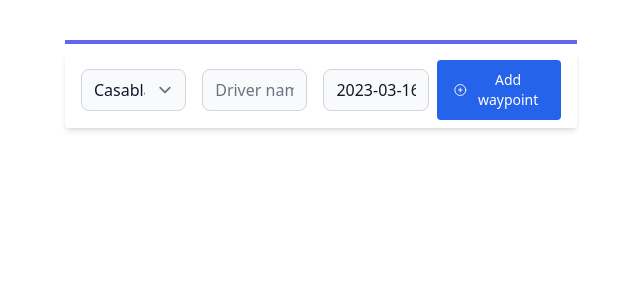
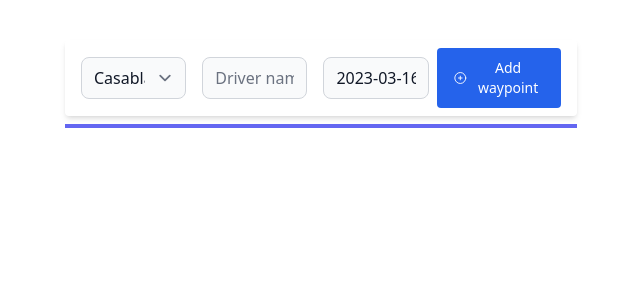
Before and after one commit to marouaneunix/app-waypoints, a React (Vite) app: page / in a window 1280 px wide. Shown: the top 300 px of the page, without its empty margins (319-959 px from the left). Built offline with nearby package versions, Linux system fonts and the light colour scheme.

Commit message:
4-use-reducer

```diff
--- a/src/App.tsx
+++ b/src/App.tsx
@@ -1,22 +1,34 @@
-import { useState } from "react";
+import { useReducer, useState } from "react";
 import "react-datepicker/dist/react-datepicker.css";
 import "./App.css";
 import { Divider } from "./components/ui/Divider";
 import { WaypointLineCreate } from "./components/WaypointLineCreate";
-import { Waypoint, WaypointLine } from "./components/WaypointLineEdit";
+import { Waypoint, WaypointLineEdit } from "./components/WaypointLineEdit";
+import { waypointsReducer } from "./utils/waypointsReducer";
+
+
 
 function App() {
-  const [waypoints, setWaypoints] = useState<Array<Waypoint>>([]);
-  const addWaypoint = (waypoint: Waypoint) => {
-    setWaypoints([waypoint, ...waypoints]);
-  };
+  const [waypoints, dispatch] = useReducer(waypointsReducer, []);
+
+  const toFirst = (waypoint: Waypoint) => {
+    dispatch({type: "toFirst", waypoint: waypoint})
+  }
   return (
     <div className="mx-96 mt-10">
+      <WaypointLineCreate onCreateWaypoint={(waypoint) => dispatch({ type: "add", waypoint: waypoint })} />
+      <Divider />
       {waypoints.map((waypoint, index) => (
-        <WaypointLine key={index} waypoint={waypoint} />
+        <WaypointLineEdit
+          key={index}
+          waypoint={waypoint}
+          onToFirstPlace={toFirst}
+          onDelete={(waypoint) => dispatch({ type: "delete", waypoint: waypoint })}
+          onEdit={(waypoint) => dispatch({type: "edit", waypoint})}
+          onUp={(waypoint) => dispatch({type: "up", waypoint})}
+          onDown={(waypoint) => dispatch({type: "down", waypoint})}
+        />
       ))}
-      <Divider />
-      <WaypointLineCreate onCreateWaypoint={addWaypoint} />
     </div>
   );
 }
--- a/src/components/WaypointLineEdit.tsx
+++ b/src/components/WaypointLineEdit.tsx
@@ -9,20 +9,33 @@ import { Button } from "./ui/Button";
 import { CitiesSelect } from "./ui/CitiesSelect";
 
 export interface Waypoint {
+  order: number;
   city: string;
   driverName: string;
   arrivalDate: Date;
 }
 type WaypointProps = {
   waypoint: Waypoint;
+  onToFirstPlace: (waypoint: Waypoint) => void;
+  onDelete: (waypoint: Waypoint) => void;
+  onEdit: (waypoint: Waypoint) => void;
+  onUp: (waypoint: Waypoint) => void;
+  onDown: (waypoint: Waypoint) => void;
 };
-export const WaypointLine = ({ waypoint }: WaypointProps) => {
+export const WaypointLineEdit = ({
+  waypoint,
+  onToFirstPlace,
+  onDelete,
+  onEdit,
+  onUp,
+  onDown
+}: WaypointProps) => {
   return (
     <div className="flex flex-row p-2 rounded shadow-md items-center">
-      <div className="flex-none  mx-2">1</div>
+      <div className="flex-none  mx-2">{waypoint.order}</div>
       <div className="basis-1/4  mx-2">
         <CitiesSelect
-          onSelectCity={(city) => console.log(city)}
+          onSelectCity={(city) => onEdit({ ...waypoint, city })}
           city={waypoint.city}
         />
       </div>
@@ -31,7 +44,9 @@ export const WaypointLine = ({ waypoint }: WaypointProps) => {
           placeholder="Driver name"
           type="text"
           value={waypoint.driverName}
-          onChange={(event) => console.log(event)}
+          onChange={(event) =>
+            onEdit({ ...waypoint, driverName: event.target.value })
+          }
           className="w-full rounded-lg bg-gray-50 border border-gray-300 text-gray-900"
         />
       </div>
@@ -40,25 +55,25 @@ export const WaypointLine = ({ waypoint }: WaypointProps) => {
           className="w-full rounded-lg bg-gray-50 border border-gray-300 text-gray-900"
           showTimeSelect
           selected={waypoint.arrivalDate}
-          onChange={(date: Date) => console.log(date)}
+          onChange={(date: Date) => onEdit({ ...waypoint, arrivalDate: date })}
           dateFormat="yyyy-MM-dd hh:mm aa"
           placeholderText="Arrival Date"
         />
       </div>
       <div className="basis-1/4">
-        <Button>
+        <Button onClick={() => onToFirstPlace(waypoint)}>
           <TopIcon />
         </Button>
-        <Button>
+        <Button onClick={() => onUp(waypoint)}>
           <UpIcon />
         </Button>
-        <Button>
+        <Button onClick={() => onDown(waypoint)}>
           <DownIcon />
         </Button>
         <Button>
           <BottomIcon />
         </Button>
-        <Button>
+        <Button onClick={() => onDelete(waypoint)}>
           <TrashIcon />
         </Button>
       </div>
--- a/src/components/ui/Button.tsx
+++ b/src/components/ui/Button.tsx
@@ -1,10 +1,13 @@
-type Props = {
-    children: JSX.Element | JSX.Element[];
-  };
-  export const Button = ({ children }: Props) => {
+
+
+  interface Props extends React.ButtonHTMLAttributes<HTMLButtonElement> {
+    children: React.ReactNode;
+  }
+  export const Button = ({ children, ...atributes }: Props) => {
     return (
       <button
         type="button"
+        {...atributes}
         className="text-white bg-blue-600
               hover:bg-blue-700
               focus:ring-4
--- a/src/main.tsx
+++ b/src/main.tsx
@@ -4,7 +4,7 @@ import App from './App'
 import './index.css'
 
 ReactDOM.createRoot(document.getElementById('root') as HTMLElement).render(
-  <React.StrictMode>
+  //<React.StrictMode>
     <App />
-  </React.StrictMode>,
+  //</React.StrictMode>,
 )
--- /dev/null
+++ b/src/utils/waypointsReducer.ts
@@ -0,0 +1,31 @@
+import { Waypoint } from "../components/WaypointLineEdit";
+
+export const waypointsReducer = (waypoints: Waypoint[], action: any) => {
+    if (action.type === "add") {
+      return [...waypoints, {...action.waypoint, order: waypoints.length+1}];
+    } else if (action.type === "delete") {
+      return waypoints.filter((waypoint) => waypoint !== action.waypoint);
+    } else if(action.type === 'edit') {
+      return waypoints.map(waypoint => {
+        if(waypoint.order === action.waypoint.order) {
+          return action.waypoint
+        }
+        return waypoint;
+      })
+    } else if(action.type === "toFirst") {
+      console.log('toFirst')
+      return [...waypoints];
+    } else if(action.type === "up") {
+      const indexoF = waypoints.findIndex(w => w === action.waypoint);
+      waypoints[indexoF].order--;
+      waypoints[indexoF-1].order++;
+      return [...waypoints.sort((w1, w2) => w1.order - w2.order)];
+    } else if(action.type === "down") {
+      const indexoF = waypoints.findIndex(w => w === action.waypoint);
+      waypoints[indexoF].order++;
+      waypoints[indexoF+1].order--;
+      return [...waypoints.sort((w1, w2) => w1.order - w2.order)];
+    }else {
+      throw Error("Error");
+    }
+  };
```
Also changed, not shown: src/components/WaypointLineCreate.tsx (+7 -3 lines).
